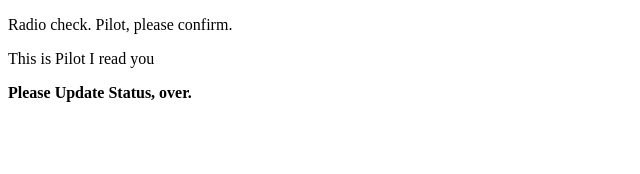
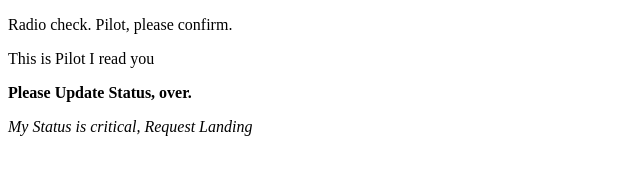
Before and after one commit to EEmeri000/communication-log, a plain HTML site: page index.html in a window 1280 px wide. Shown: the whole page, without its empty margins (0-640 px from the left). Drawn offline with Linux system fonts and the light colour scheme.

Commit message:
response 2

```diff
--- a/index.html
+++ b/index.html
@@ -4,5 +4,6 @@
       <p>Radio check. Pilot, please confirm.</p>
       <p>This is Pilot I read you</p>
       <p><b>Please Update Status, over.</b></p>
+      <p><em>My Status is critical, Request Landing</em></p>
    </body>
 </html>
```
